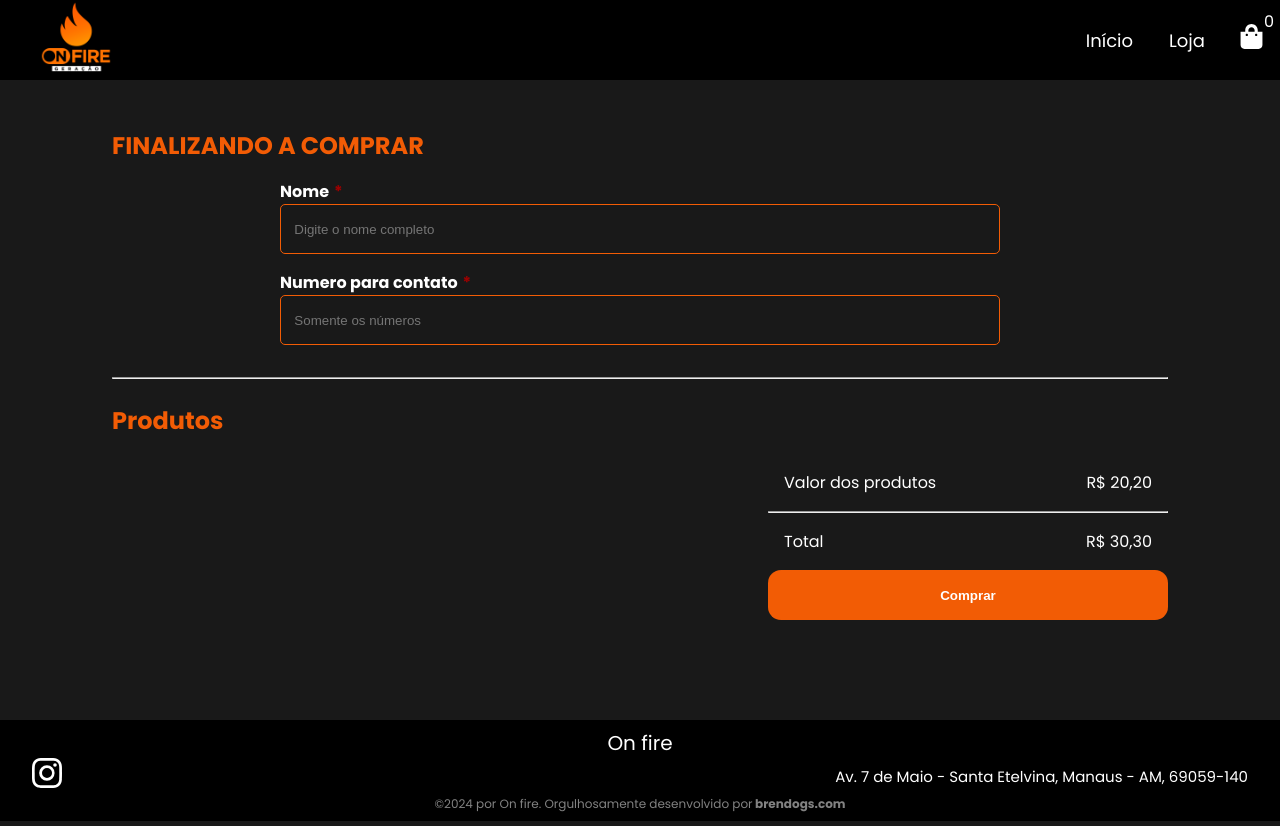
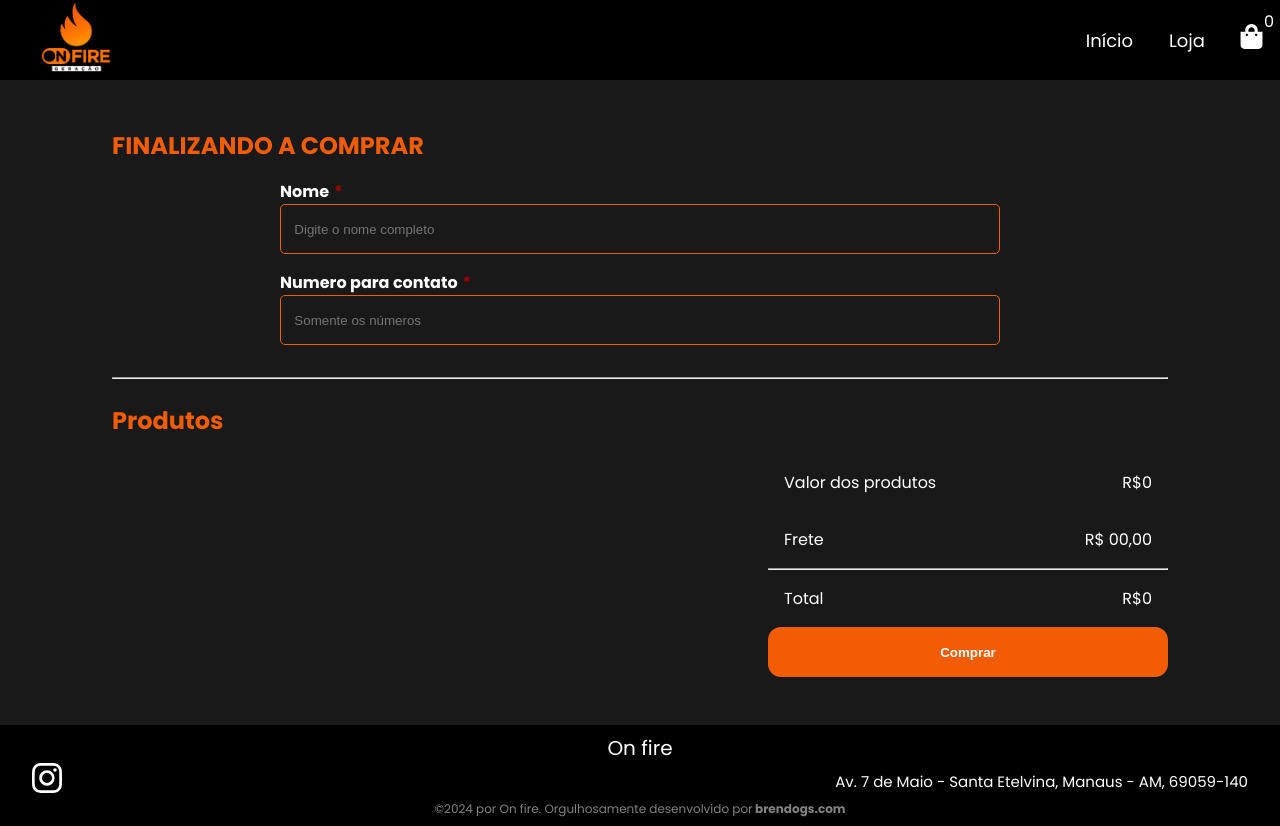
Before and after one commit to brendo-gomes-santana/on-fire, a Next.js app in the folder frontend/: page /fechar_compra in a window 1280 px wide. Built offline with nearby package versions, Linux system fonts and the light colour scheme.

Commit message:
atualizando os valores

```diff
--- a/frontend/src/app/fechar_compra/page.tsx
+++ b/frontend/src/app/fechar_compra/page.tsx
@@ -1,10 +1,24 @@
+'use client'
 
+import { redirect } from 'next/navigation';
 
-import styled  from './styled.module.scss';
+import styled from './styled.module.scss';
 import ListaDeprodutos from '@/components/ListaDePedido';
 
-export default function Fechar_comprar(){
-    return(
+import { useContext } from "react";
+import { CarrinhoContext } from "@/contexts/carrinho";
+import { Carrinho } from '@/utils/types/carrinhoProps';
+import formatReal from '@/utils/funcoes/FormatReal';
+
+export default function Fechar_comprar() {
+
+    const { carrinho } = useContext(CarrinhoContext)
+
+    if(carrinho === null){
+        redirect('/loja')
+    }
+
+    return (
         <section className={styled.container}>
             <h1>FINALIZANDO A COMPRAR</h1>
             <form className={styled.form}>
@@ -31,18 +45,29 @@ export default function Fechar_comprar(){
                 }}
             >Produtos</h2>
             <article className={styled.ContainerProdutos}>
-                <ListaDeprodutos/>
+                <ListaDeprodutos />
                 <form className={styled.ContainerValores}>
                     <div className={styled.dados}>
                         <label>Valor dos produtos</label>
-                        <label>R$ 20,20</label>
+                        <label>R$
+                            {formatReal(carrinho?.reduce((total: number, carrinho: Carrinho) => (carrinho.value * carrinho.amount) + total, 0))}
+                        </label>
+                    </div>
+                    <div className={styled.dados}>
+                        <label>Frete</label>
+                        <label>R$
+                           00,00
+                        </label>
+
                     </div>
 
                     <hr />
 
                     <div className={styled.dados}>
                         <label>Total</label>
-                        <label>R$ 30,30</label>
+                        <label>R$
+                            {formatReal(carrinho?.reduce((total: number, carrinho: Carrinho) => (carrinho.value * carrinho.amount) + total, 0))}
+                        </label>
                     </div>
 
                     <button>Comprar</button>
--- a/frontend/src/app/layout.tsx
+++ b/frontend/src/app/layout.tsx
@@ -1,5 +1,4 @@
 import type { Metadata } from "next";
-
 import './styled.global.scss';
 
 import Header from "@/components/header";
@@ -7,6 +6,7 @@ import Footer from "@/components/footer";
 
 import CarrinhoProvider from "@/contexts/carrinho";
 import AuthProvider from "@/contexts/auth";
+
 export const metadata: Metadata = {
   title: "Onfire",
   description: "Site oficial de comprar da onfire.",
--- a/frontend/src/app/produto/[id]/page.tsx
+++ b/frontend/src/app/produto/[id]/page.tsx
@@ -1,9 +1,9 @@
 
 import { Metadata } from "next";
-import Image from "next/image"
+import Image from "next/image";
 import { redirect } from "next/navigation";
 
-import Quantidade from "@/components/quantidade"
+import Quantidade from "@/components/quantidade";
 import styled from './styled.module.scss';
 
 import { Produtos } from "@/utils/Produtos";
--- a/frontend/src/components/ListaDePedido/index.tsx
+++ b/frontend/src/components/ListaDePedido/index.tsx
@@ -9,8 +9,8 @@ import  formatReal from '@/utils/funcoes/FormatReal'
 
 export default function ListaDeprodutos(){
 
-    const { carrinho } = useContext(CarrinhoContext)
-    console.table(carrinho)
+    const { carrinho } = useContext(CarrinhoContext);
+
     return(
         <div className={styled.container}>
             {
@@ -20,7 +20,7 @@ export default function ListaDeprodutos(){
                             <Link href={item.link as string}>{item.name}</Link>
                             <div className={styled.containerControle}>
                                 <p>quantidade: {item.amount}</p>
-                                <p>R$ {formatReal(item.value)}</p>
+                                <p>R$ {formatReal(item.value * item.amount)}</p>
                             </div>
                         </div>
                     )
--- a/frontend/src/components/header/index.tsx
+++ b/frontend/src/components/header/index.tsx
@@ -1,9 +1,10 @@
 'use client'
 
 import { useContext, useState } from 'react';
-import { CarrinhoContext } from '@/contexts/carrinho';
 import { MdDeleteOutline } from "react-icons/md";
 
+import { CarrinhoContext } from '@/contexts/carrinho';
+import { authContext } from '@/contexts/auth';
 
 import formatReal from '@/utils/funcoes/FormatReal';
 
@@ -11,22 +12,27 @@ import Link from 'next/link';
 import Image from 'next/image';
 
 import styled from './styled.module.scss';
+
 import { FaShoppingBag } from "react-icons/fa";
+import { IoIosLogIn } from "react-icons/io";
+
 import logo_onfire from '../../../public/LOGO-ON-FIRE-PNG.png';
+
 import { Carrinho } from '@/utils/types/carrinhoProps';
 
 export default function Header() {
 
     const { RemoveItem, carrinho } = useContext(CarrinhoContext);
+    const { logado } = useContext(authContext);
 
     const [carrinhoOpen, setCarrinhoOpen] = useState(false);
 
-    function somarCarrinho(carrinho: Carrinho[] | null): number{
+    function somarCarrinho(carrinho: Carrinho[] | null): number {
         const total = carrinho?.reduce((resultado, quantidade) => {
             return resultado + quantidade.value
         }, 0)
 
-        if(!total){
+        if (!total) {
             return 0
         }
 
@@ -50,13 +56,13 @@ export default function Header() {
                     <hr />
                     <div className={styled.ContainerbaseProdutos}>
                         {carrinho !== null && carrinho.length === 0 && (
-                            <p style={{textAlign: 'center'}}>Nem um item adicionado no carrinho</p>
+                            <p style={{ textAlign: 'center' }}>Nem um item adicionado no carrinho</p>
                         )}
                         {carrinho !== null && carrinho?.map((item) => {
                             return (
                                 <article className={styled.CardCarrinho} key={item.id}>
                                     <Link href={item.link as string}>{item.name}</Link>
-                                    <p>R$ {formatReal(item.value)}</p>
+                                    <p>R$ {formatReal(item.value * item.amount)}</p>
                                     <p>{item.amount}x</p>
                                     <button onClick={() => RemoveItem(item.id)}>
                                         <MdDeleteOutline size={30} color='#f25c05' />
@@ -84,7 +90,11 @@ export default function Header() {
                 <nav className={styled.nav}>
                     <Link href="/">Início</Link>
                     <Link href="/loja">Loja</Link>
-
+                    {logado && (
+                        <button>
+                            <IoIosLogIn size={30} color='#fff' />
+                        </button>
+                    )}
                     <div className={styled.container_comprar}>
                         <button onClick={() => setCarrinhoOpen(true)}>
                             <FaShoppingBag size={25} color='#fff' />
--- a/frontend/src/components/header/styled.module.scss
+++ b/frontend/src/components/header/styled.module.scss
@@ -98,11 +98,16 @@
 
     display: flex;
     align-items: center;
-
     a {
         padding: 0 1em;
         font-size: 18px;
         color: #fff;
+    }
+
+    button{
+        background-color: transparent;
+        border: none;
+        cursor: pointer;
     }
 }
 
--- a/frontend/src/utils/funcoes/FormatReal.ts
+++ b/frontend/src/utils/funcoes/FormatReal.ts
@@ -1,4 +1,4 @@
-export default function formatReal( int: number ): string {
+export default function formatReal( int: number | undefined ): string {
 
         var tmp = int+'';
         tmp = tmp.replace(/([0-9]{2})$/g, ",$1");
--- a/frontend/src/utils/types/carrinhoProps.ts
+++ b/frontend/src/utils/types/carrinhoProps.ts
@@ -12,5 +12,5 @@ export interface Carrinho {
 export interface CarrinhoContextType {
     carrinho: Carrinho[] | null;
     AddItem: ({}: Carrinho) => void;
-    RemoveItem: (id: string) => void;
+    RemoveItem: (id: string | number) => void;
 }
```
Also changed, not shown: frontend/src/app/loading.tsx (added, +7 -0 lines), frontend/src/components/quantidade/index.tsx (+13 -6 lines). Lines whose indentation alone changed are shown as unchanged.
